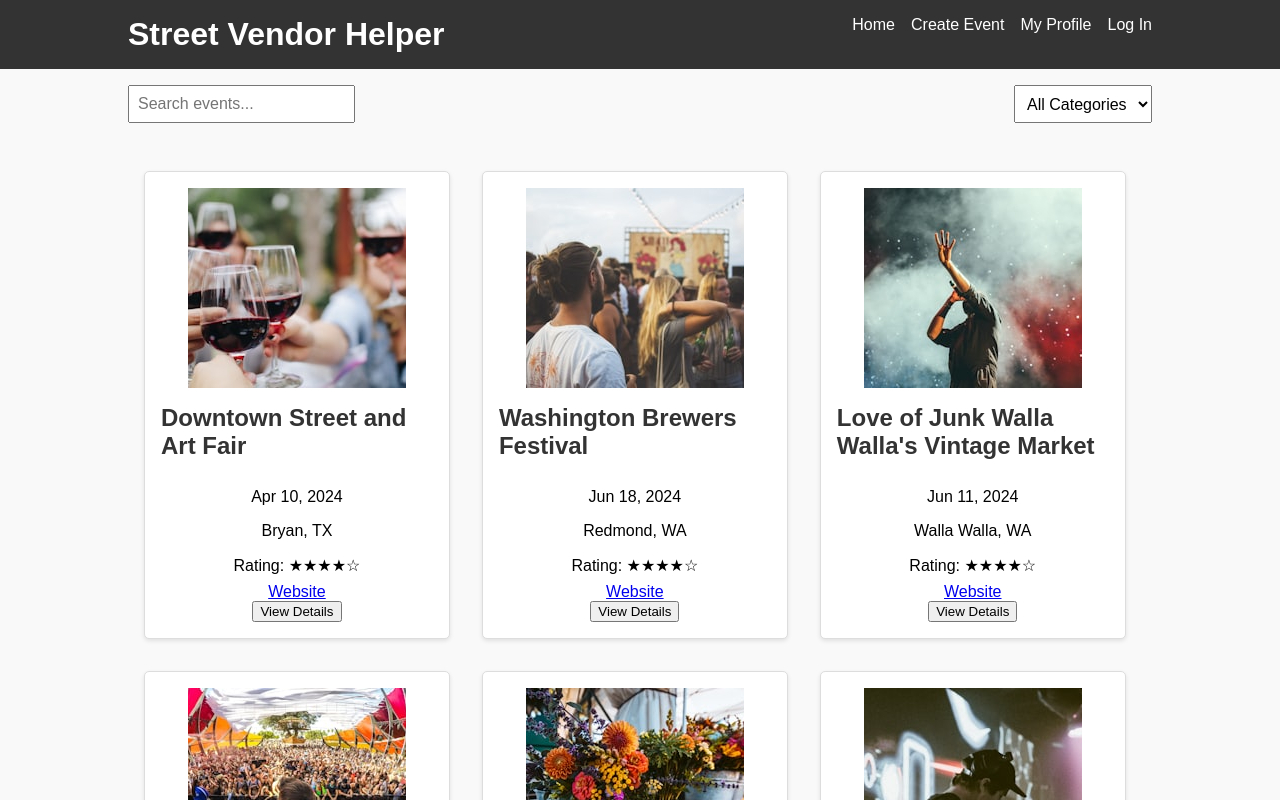
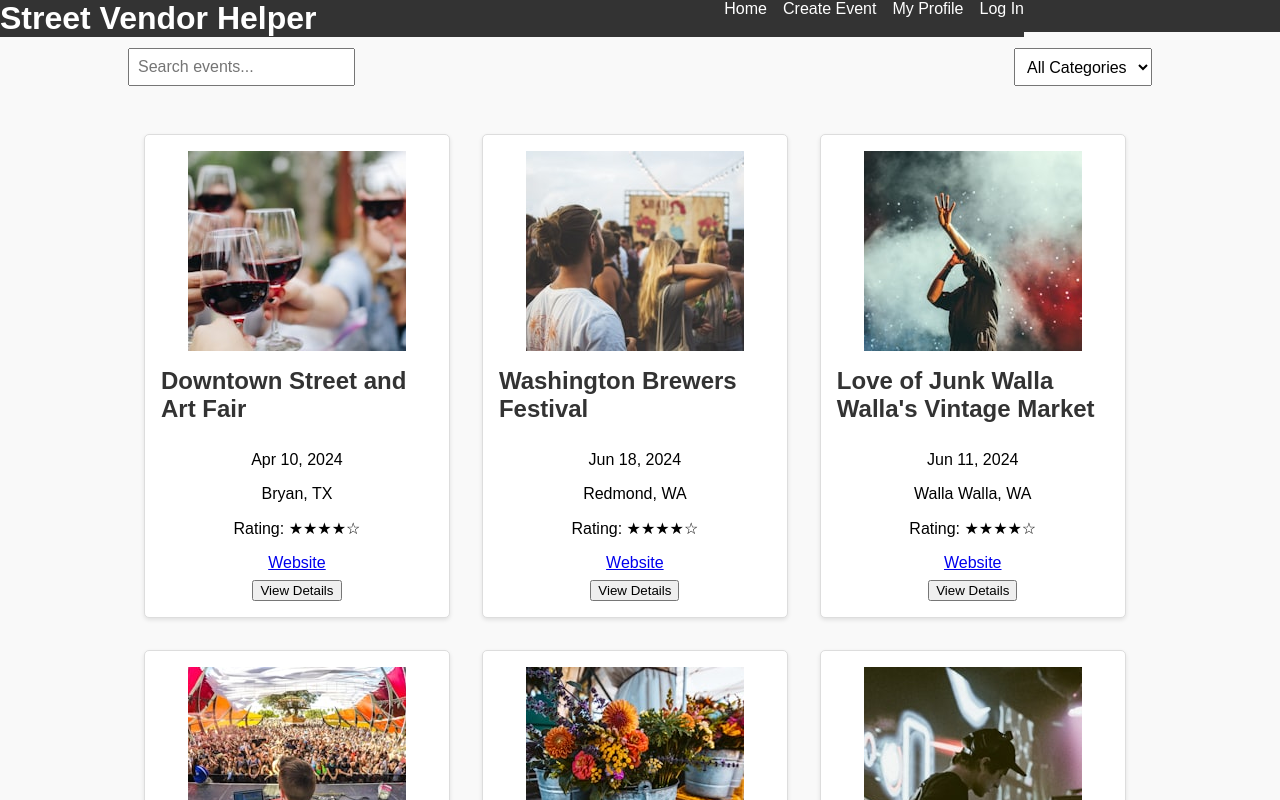
Before and after one commit to theodrackett/svh, a React (Vite) app in the folder src/svh_frontend/: page / in a window 1280 px wide. Shown: the top 800 px of the page. Built offline with nearby package versions, Linux system fonts and the light colour scheme.

Commit message:
Add space around event website

```diff
--- a/src/svh_frontend/src/components/EventDetail .jsx
+++ b/src/svh_frontend/src/components/EventDetail .jsx
@@ -1,7 +1,6 @@
-import React, { useEffect, useState } from 'react';
+import React from 'react';
 import BackButton from './BackButton';
 import { useParams } from 'react-router-dom';
-import useFetchEvents from './FetchEvents';
 
 function EventDetail(props) {
 
--- a/src/svh_frontend/src/components/Home.jsx
+++ b/src/svh_frontend/src/components/Home.jsx
@@ -1,5 +1,4 @@
 import React, {useState} from "react";
-import { Link } from "react-router-dom";
 
 import Event from "./Event";
 import EventDetail from "./EventDetail ";
--- a/src/svh_frontend/src/components/NavBar.jsx
+++ b/src/svh_frontend/src/components/NavBar.jsx
@@ -2,7 +2,7 @@
 
 function NavBar() {
     return (<header>
-    <div className="container">
+    <div className="container nav-container">
         <h1>Street Vendor Helper</h1>
         <nav>
             <ul>
--- a/src/svh_frontend/src/index.scss
+++ b/src/svh_frontend/src/index.scss
@@ -15,6 +15,13 @@ header {
   margin-top: 1rem;
   width: 80%;
   margin-bottom: 1rem;
+}
+
+.nav-container {
+  background-color: #333;
+  position: fixed;
+  top: 0;
+  width: 100%;
 }
 
 header h1 {
@@ -87,6 +94,10 @@ main {
 }
 
 .event p {
+  margin: 0.5rem 0;
+}
+
+.event a {
   margin: 0.5rem 0;
 }
 
```
